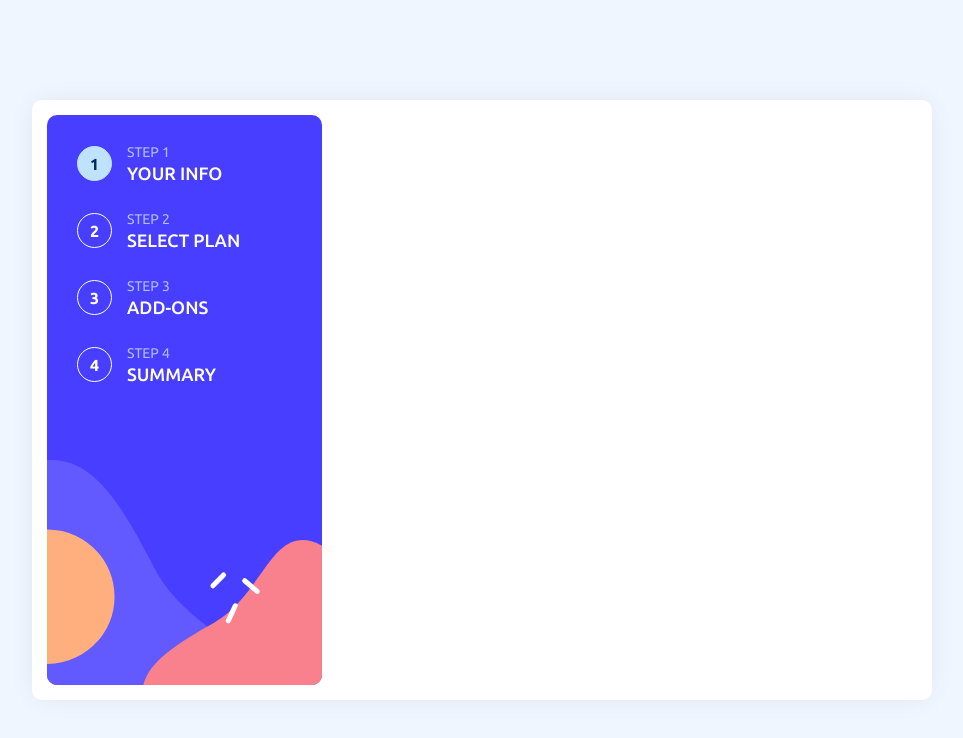
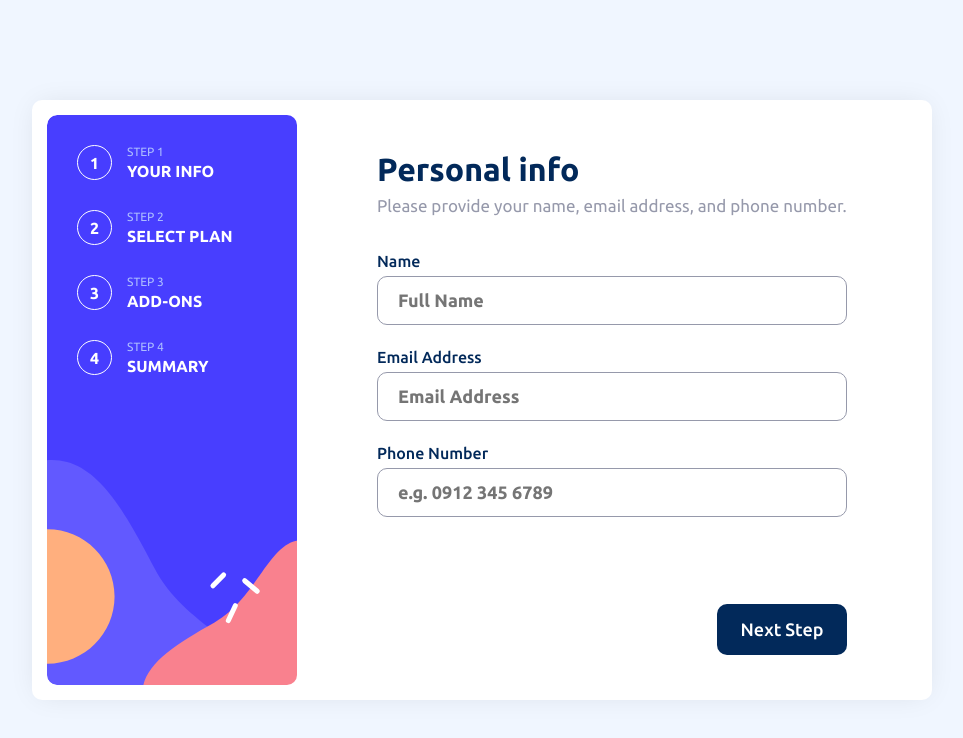
Before and after one commit to designer-carlyn/multi-step-form, a Next.js app: page / in a window 1280 px wide. Shown: the top 738 px of the page, without its empty margins (158-1121 px from the left). Built offline with nearby package versions, Linux system fonts and the light colour scheme.

Commit message:
personal info layout

```diff
--- a/components/step-form.js
+++ b/components/step-form.js
@@ -1,26 +1,10 @@
 import React, { useState } from "react";
 
 const StepForm = () => {
-  const [step, showStep] = useState("step-1");
-
-  function handleOnChange(event) {
-    let value = event.target.value;
-    showStep(value);
-    console.log(value);
-  }
+  const [step, showStep] = useState(1);
 
   return (
     <div className="step-wrapper">
-      <form className="radio-form">
-        <div className="input-group">
-          <input
-            type="radio"
-            id="step-1"
-            name="radio-step"
-            value="step-1"
-            checked={step === "step-1"}
-            onChange={handleOnChange}
-          />
       <div className="step-info">
         <div className="info-number">1</div>
         <div className="info-context">
@@ -28,16 +12,6 @@ const StepForm = () => {
           <div className="context-title">Your Info</div>
         </div>
       </div>
-        </div>
-        <div className="input-group">
-          <input
-            type="radio"
-            id="step-2"
-            name="radio-step"
-            value="step-2"
-            checked={step === "step-2"}
-            onChange={handleOnChange}
-          />
       <div className="step-info">
         <div className="info-number">2</div>
         <div className="info-context">
@@ -45,16 +19,6 @@ const StepForm = () => {
           <div className="context-title">Select Plan</div>
         </div>
       </div>
-        </div>
-        <div className="input-group">
-          <input
-            type="radio"
-            id="step-3"
-            name="radio-step"
-            value="step-3"
-            checked={step === "step-3"}
-            onChange={handleOnChange}
-          />
       <div className="step-info">
         <div className="info-number">3</div>
         <div className="info-context">
@@ -62,16 +26,6 @@ const StepForm = () => {
           <div className="context-title">Add-ons</div>
         </div>
       </div>
-        </div>
-        <div className="input-group">
-          <input
-            type="radio"
-            id="step-4"
-            name="radio-step"
-            value="step-4"
-            checked={step === "step-4"}
-            onChange={handleOnChange}
-          />
       <div className="step-info">
         <div className="info-number">4</div>
         <div className="info-context">
@@ -80,8 +34,6 @@ const StepForm = () => {
         </div>
       </div>
     </div>
-      </form>
-    </div>
   );
 };
 
--- /dev/null
+++ b/components/your-info.js
@@ -0,0 +1,41 @@
+import React from "react";
+
+const YourInfo = () => {
+  return (
+    <div className="your-info card">
+      <div className="card-header">
+        <h1>Personal info</h1>
+        <p>Please provide your name, email address, and phone number.</p>
+      </div>
+      <div className="card-content">
+        <form>
+          <div className="form-group">
+            <label>Name</label>
+            <input type="text" name="full_name" placeholder="Full Name" />
+          </div>
+          <div className="form-group">
+            <label>Email Address</label>
+            <input
+              type="email"
+              name="email_address"
+              placeholder="Email Address"
+            />
+          </div>
+          <div className="form-group">
+            <label>Phone Number</label>
+            <input
+              type="number"
+              name="phone_number"
+              placeholder="e.g. 0912 345 6789"
+            />
+          </div>
+        </form>
+      </div>
+      <div className="card-bottom">
+        <button className="btn btn-next">Next Step</button>
+      </div>
+    </div>
+  );
+};
+
+export default YourInfo;
--- a/pages/_app.js
+++ b/pages/_app.js
@@ -5,6 +5,9 @@ import "@/styles/layout/index.scss";
 import "@/styles/helpers/variables.scss";
 import "@/styles/pages/home.scss";
 import "@/styles/components/step-form.scss";
+import "@/styles/components/card.scss";
+import "@/styles/components/button.scss";
+import "@/styles/components/your-info.scss";
 
 export default function App({ Component, pageProps }) {
   return <Component {...pageProps} />;
--- a/pages/index.js
+++ b/pages/index.js
@@ -1,4 +1,5 @@
 import React from "react";
+import YourInfo from "@/components/your-info";
 
 import StepForm from "@/components/step-form";
 
@@ -7,7 +8,9 @@ export default function Home() {
     <main className="multi-step">
       <div className="multi-step__form">
         <StepForm></StepForm>
-        <div className="info-container"></div>
+        <div className="info-container">
+          <YourInfo></YourInfo>
+        </div>
       </div>
     </main>
   );
--- /dev/null
+++ b/styles/components/button.scss
@@ -0,0 +1,37 @@
+.btn {
+  border: 0;
+  border-radius: 10px;
+  font-size: 18px;
+  padding: 12px 10px;
+  cursor: pointer;
+  min-width: 130px;
+  text-align: center;
+  font-weight: 500;
+
+  &.btn-next {
+    background-color: var(--marine-blue);
+    color: var(--white);
+
+    &:hover {
+      opacity: 0.9;
+    }
+  }
+
+  &.btn-back {
+    background-color: transparent;
+    color: var(--cool-gray);
+
+    &:hover {
+      color: var(--marine-blue);
+    }
+  }
+
+  &.btn-confirm {
+    background-color: var(--purplish-blue);
+    color: var(--white);
+
+    &:hover {
+      opacity: 0.8;
+    }
+  }
+}
--- /dev/null
+++ b/styles/components/card.scss
@@ -0,0 +1,26 @@
+.card {
+  align-self: center;
+  padding: 30px 70px 30px 80px;
+  height: 100%;
+  display: flex;
+  flex-direction: column;
+
+  .card-header {
+    h1 {
+      color: var(--marine-blue);
+    }
+
+    p {
+      color: var(--cool-gray);
+      font-size: 17px;
+    }
+  }
+
+  .card-content {
+    margin: 30px 0;
+  }
+
+  .card-bottom {
+    margin-top: auto;
+  }
+}
--- a/styles/components/step-form.scss
+++ b/styles/components/step-form.scss
@@ -1,35 +1,18 @@
 .step-wrapper {
   height: 100%;
-  width: 275px;
+  width: 250px;
   background: url(../../public/static/images/bg-sidebar-desktop.svg);
   background-repeat: no-repeat;
   background-size: cover;
   padding: 30px;
   color: var(--white);
-
-  .radio-form {
-    .input-group {
-      position: relative;
-      margin-bottom: 30px;
-
-      input {
-        cursor: pointer;
-        position: absolute;
-        width: 100%;
-        height: 100%;
-        opacity: 0;
-      }
-
-      input:checked ~ .step-info .info-number {
-        background-color: var(--light-blue);
-        border: 1px solid var(--light-blue);
-        color: var(--marine-blue);
-      }
+  border-radius: 10px;
 
   .step-info {
     display: flex;
     align-items: center;
     grid-gap: 15px;
+    margin-bottom: 30px;
 
     .info-number {
       width: 35px;
@@ -42,6 +25,7 @@
       line-height: 1;
       font-size: 16px;
       font-weight: 600;
+      background-color: var(--purplish-blue);
     }
 
     .info-context {
@@ -52,17 +36,15 @@
       }
 
       .context-step {
-            font-size: 14px;
+        font-size: 12px;
         color: var(--pastel-blue);
         margin-bottom: 5px;
       }
 
       .context-title {
-            font-size: 18px;
-            font-weight: 500;
+        font-size: 16px;
+        font-weight: 700;
       }
     }
   }
 }
-  }
-}
--- /dev/null
+++ b/styles/components/your-info.scss
@@ -0,0 +1,31 @@
+.your-info {
+  form {
+    .form-group {
+      margin-bottom: 20px;
+      label {
+        color: var(--marine-blue);
+        font-weight: 500;
+      }
+
+      input {
+        width: 100%;
+        padding: 10px 20px;
+        color: var(--marine-blue);
+        border: 1px solid var(--cool-gray);
+        border-radius: 10px;
+        outline: none;
+        font-weight: 700;
+        margin-top: 3px;
+        font-size: 18px;
+
+        &:focus {
+          border-color: var(--purplish-blue);
+        }
+      }
+    }
+  }
+
+  .card-bottom {
+    text-align: right;
+  }
+}
--- a/styles/pages/home.scss
+++ b/styles/pages/home.scss
@@ -13,7 +13,7 @@
     max-width: 900px;
     min-height: 600px;
     display: grid;
-    grid-template-columns: 275px 1fr;
+    grid-template-columns: auto 1fr;
     box-shadow: 0px 0px 29px -6px rgba(0,0,0,0.1);
   }
 }
```
Lines whose indentation alone changed are shown as unchanged.
